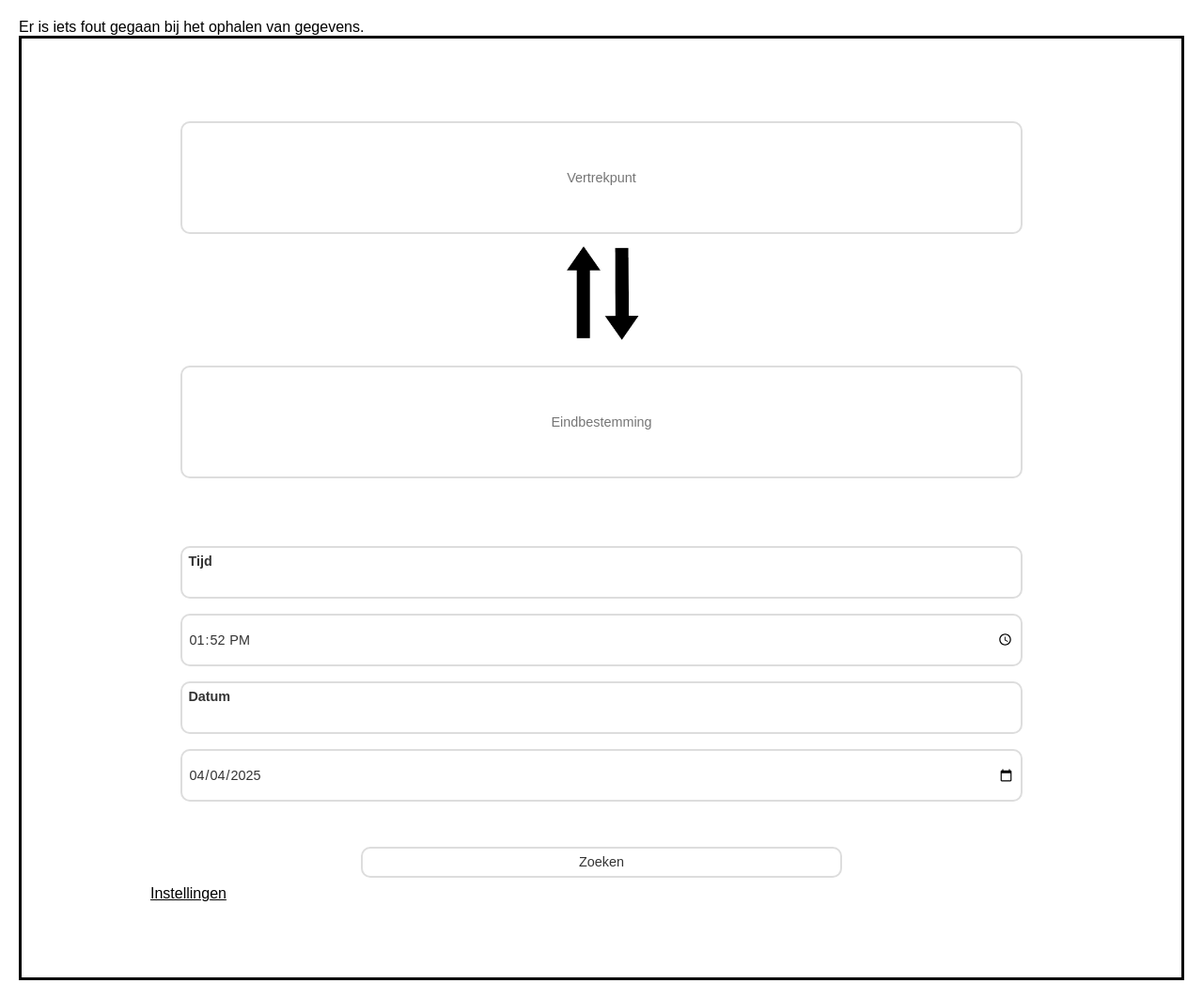
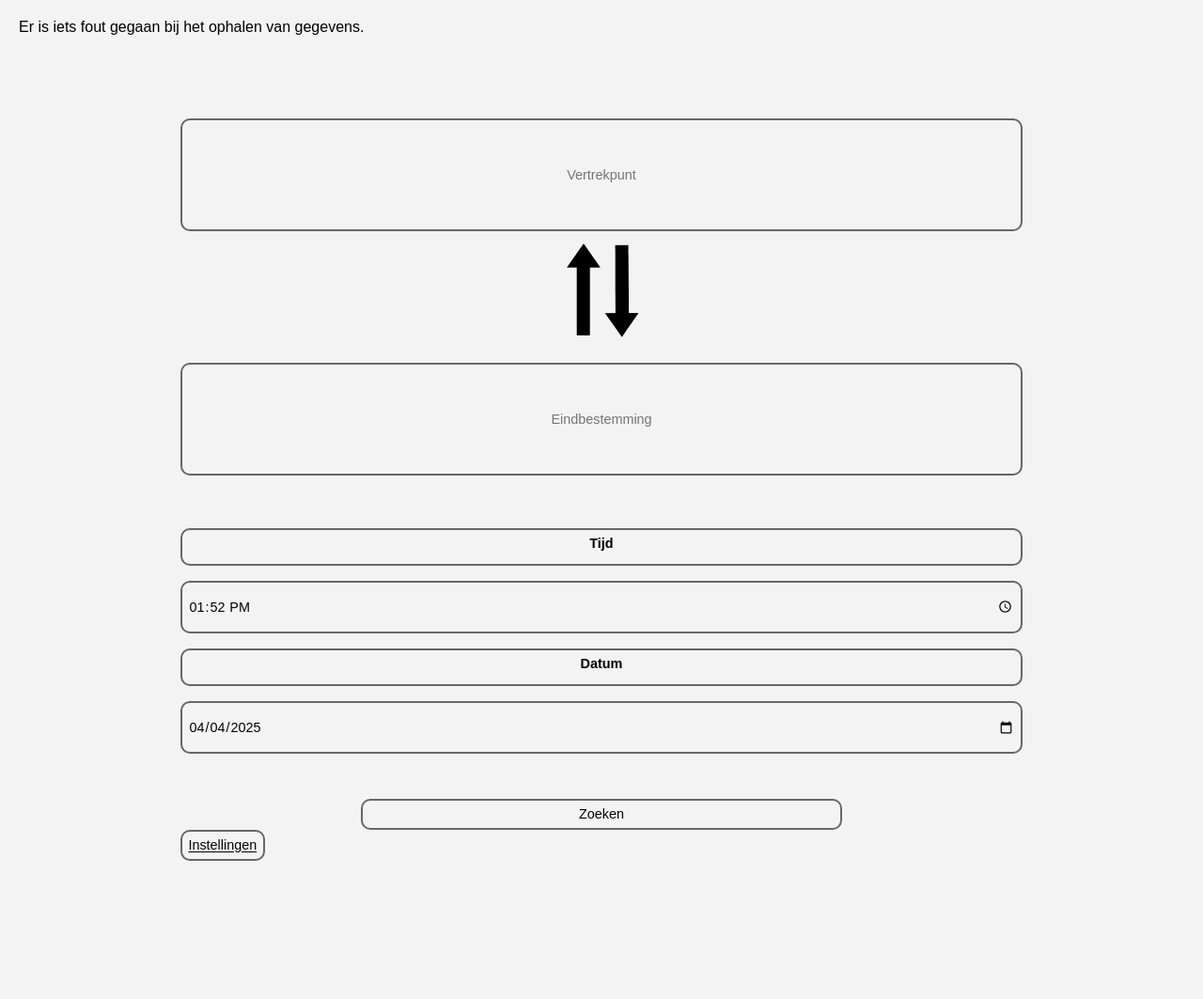
Before and after one commit to jeff9912/CLE3_TEAM11, a PHP site: page / in a window 1280 px wide. Shown: the whole page at 94% size. After the commit the page ends 916 px from the top, so only its background shows below. Run offline with PHP 8.4, Linux system fonts and the light colour scheme.

Commit message:
settings en instellingen

```diff
--- a/css/settings.css
+++ b/css/settings.css
@@ -1,16 +1,20 @@
 /* Consolidated :root variables */
 :root {
     /* Color variables */
-    --bg-color: #ffffff;
-    --text-color: #333333;
+    --bg-color: #f3f3f3;
+    --text-color: #020202;
     --primary-color: #4285f4;
-    --border-color: #dddddd;
+    --border-color: #676767;
+    --input-bg-color: #676767;
+
 
     /* Font variables */
     --font-size: 16px;
     --input-padding: 8px;
     --font-family: Arial, sans-serif;
 }
+
+
 /* Theme overrides */
 
 
@@ -18,12 +22,12 @@
 
 
 [data-theme="dark"] {
-    --bg-color: #222222;
-    --text-color: #f0f0f0;
+    --bg-color: #232323;
+    --text-color: #f1ecec;
     --primary-color: #8ab4f8;
-    --border-color: #444444;
+    --border-color: #c1baba;
 }
-/*/////////////////////////////////                            ///////////////////////////////////////////////////////*/
+/*/////////////////////////////////         BLUE                   ///////////////////////////////////////////////////////*/
 
 [data-theme="blue"] {
     --bg-color: #e6f0ff;
@@ -31,6 +35,19 @@
     --primary-color: #0066cc;
     --border-color: #99c2ff;
 }
+
+[data-theme="blue"] input, center_container zoeken{
+    --bg-color: #58a0e1;
+    --text-color: #0066cc;
+}
+
+
+
+[data-theme="blue"] #zoeken {
+    --bg-color: #5aa7d1;
+    --text-color: #003366;
+}
+
 /*/////////////////////////////////                            ///////////////////////////////////////////////////////*/
 
 
@@ -41,11 +58,29 @@
     --border-color: #fff2a0;
 
 }
+
 [data-theme="lilac"] input{
     --bg-color: #fff2a0;
     --text-color: #1c1601;
 
+
 }
+
+[data-theme="lilac"] #zoeken {
+    --bg-color: #fff2a0;
+    --text-color: #1c1601;
+    --border-color: #fff2a0;;
+
+}
+
+[data-theme="lilac"] #settings-button-id {
+    --bg-color: #fff2a0;
+    --text-color: #1c1601;
+    --border-color: #fff2a0;;
+
+}
+
+
 /*/////////////////////////////////                            ///////////////////////////////////////////////////////*/
 /* Base styles */
 body {
@@ -60,7 +95,7 @@
 
 /* Form elements */
 .route, .time, select, button, textarea, .test-class,
-#startpunt, #eindpunt, #label-time, #label-datum, #tijd, #datum, .zoeken button  {
+#startpunt, #eindpunt, #label-time, #label-datum, #tijd, #datum, .zoeken button, settings-button, a {
 
     font-family: var(--font-family);
     font-size: calc(var(--font-size) * 0.9);
--- a/css/style.css
+++ b/css/style.css
@@ -14,15 +14,17 @@
 
 form{
     display: flex;
+    justify-content: center;
     padding: 10vh 0 10vh 0;
-    border: solid;
+
+
 
 }
 
 .center_container {
     display: flex;
     justify-content: center;
-    min-width: 75vw;
+    text-align: center;
 
 }
 
@@ -37,6 +39,9 @@
     text-decoration: none;
     text-align: center;
     font-size: 1.5rem;
+
+    text-align: center;
+
 }
 
 
@@ -48,13 +53,20 @@
 
 
 .tijd_sectie {
-    margin-top: 7vh;
+    margin-top: 5vh;
     display: flex;
     flex-direction: column;
     align-items: center;
 }
 
-#label-time, #label-datum, #tijd, #datum{
+#label-time, #label-datum{
+    min-width: 70vw;
+    min-height: 5vh;
+}
+
+
+
+#tijd, #datum{
     min-width: 70vw;
     min-height: 7vh;
 }
@@ -79,9 +91,18 @@
     font-size: 2rem;
 }
 
-.zoeken button {
+.zoeken button{
     padding: 3vh 10vw;
     border-radius: 1vw;
 
 
 }
+
+.settings-button {
+    display: flex;
+    justify-content: center;
+    align-content: center;
+    align-items: center;
+
+
+}
--- a/index.html
+++ b/index.html
@@ -5,6 +5,7 @@
     <meta name="viewport" content="width=device-width, initial-scale=1.0">
     <title>OV bij visueel verperkt</title>
     <link rel="stylesheet" href="css/style.css">
+    <link rel="stylesheet" href="https://cdnjs.cloudflare.com/ajax/libs/font-awesome/4.7.0/css/font-awesome.min.css">
     <link rel="stylesheet" href="css/settings.css">
     <script type="text/javascript" src="scripts/main.js" defer></script>
     <script type="text/javascript" src="scripts/settings.js" defer></script>
@@ -12,7 +13,7 @@
 <body>
 <main>
 
-    <form action="routeOverviewTesting.html" target="_self" method="get" id="form">
+    <form action="routeOverview.html" target="routeOverview.html" method="get" id="form">
 
         <section>
             <section class="center_container vertrek_eind"> <!-- sectie over vertrek/eindpunt -->
@@ -45,7 +46,7 @@
                 <button type="submit" name="submit" value="submit">Zoeken</button> <!-- submit voor de post -->
             </section>
             <section>
-                <a href="settings.html">Instellingen</a>
+                <a href="#">Instellingen</a>
             </section>
 
 
@@ -58,5 +59,4 @@
 </main>
 <datalist id="stations"></datalist>
 </body>
-
 </html>
--- a/settings.html
+++ b/settings.html
@@ -56,6 +56,9 @@
     </label>
   </div>
 
+  <div>
+    <a href="index.html">Home</a>
+    </div>
 
 </main>
 
```
